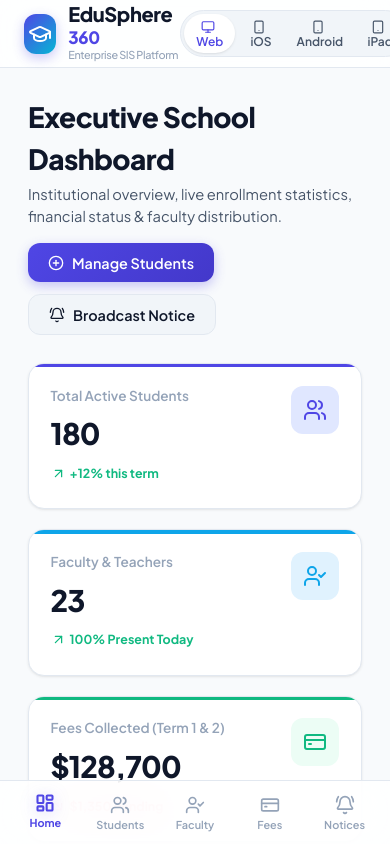
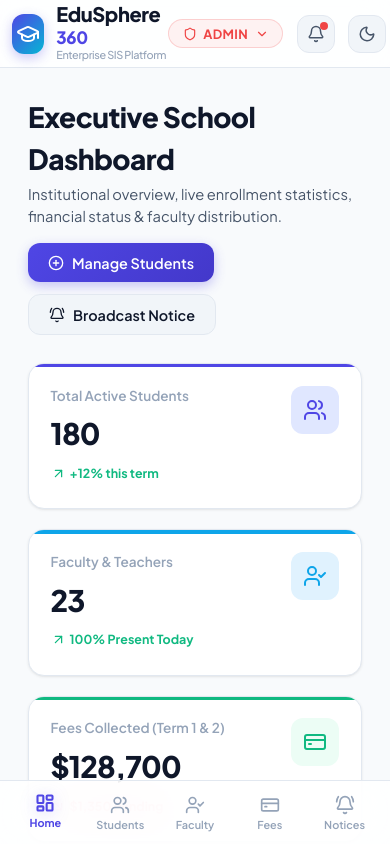
Before and after one commit to manishmaury221105-rgb/School-Management-System, a React (Vite) app: page / in a window 390 px wide. Built offline with nearby package versions, Linux system fonts and the light colour scheme.

Commit message:
fix: remove device switcher buttons (Web, iOS, Android, iPad) and fake frame for clean full-screen responsive UI

```diff
--- a/src/App.jsx
+++ b/src/App.jsx
@@ -6,7 +6,6 @@ import { RoleGuard } from './components/auth/RoleGuard';
 import { Navbar } from './components/common/Navbar';
 import { Sidebar } from './components/common/Sidebar';
 import { BottomNav } from './components/common/BottomNav';
-import { DeviceFrame } from './components/common/DeviceFrame';
 
 // Admin Components
 import { AdminDashboard } from './components/admin/AdminDashboard';
@@ -60,7 +59,6 @@ import { ParentEvents } from './components/parent/ParentEvents';
 export const App = () => {
   const { isAuthenticated, currentRole } = useAuth();
   const [activeTab, setActiveTab] = useState('dashboard');
-  const [deviceMode, setDeviceMode] = useState('desktop'); // 'desktop' | 'iphone' | 'android' | 'tablet'
 
   useEffect(() => {
     setActiveTab('dashboard');
@@ -192,15 +190,11 @@ export const App = () => {
   return (
     <div style={{ minHeight: '100vh', display: 'flex', flexDirection: 'column', background: 'var(--bg-main)' }}>
       {/* Top Navbar */}
-      <Navbar deviceMode={deviceMode} setDeviceMode={setDeviceMode} />
+      <Navbar />
 
-      {/* Device Simulator Frame Wrap (iOS / Android / iPad / Desktop) */}
-      <DeviceFrame deviceMode={deviceMode}>
       <div className="app-container">
         {/* Desktop & Tablet Sidebar */}
-          {deviceMode === 'desktop' && (
         <Sidebar activeTab={activeTab} setActiveTab={setActiveTab} />
-          )}
 
         {/* Main Content Workspace */}
         <main className="main-content-area">
@@ -212,7 +206,6 @@ export const App = () => {
         {/* Mobile Bottom Navigation */}
         <BottomNav activeTab={activeTab} setActiveTab={setActiveTab} />
       </div>
-      </DeviceFrame>
     </div>
   );
 };
--- a/src/components/common/Navbar.jsx
+++ b/src/components/common/Navbar.jsx
@@ -10,9 +10,6 @@ import {
   Moon,
   LogOut,
   Bell,
-  Smartphone,
-  Tablet,
-  Monitor,
   Shield,
   Check,
   ChevronDown,
@@ -21,7 +18,7 @@ import {
   Save,
 } from 'lucide-react';
 
-export const Navbar = ({ deviceMode, setDeviceMode }) => {
+export const Navbar = () => {
   const { currentUser, currentRole, toggleTheme, theme, loginWithRole, logout, changePassword, updateProfile } = useAuth();
   const { notifications } = useSchoolData();
 
@@ -63,50 +60,6 @@ export const Navbar = ({ deviceMode, setDeviceMode }) => {
 
         {/* Action Controls */}
         <div className="nav-actions-wrap">
-          {/* Device Switcher (iOS, Android, Tablet, Web) */}
-          <div style={{
-            display: 'flex',
-            alignItems: 'center',
-            background: 'var(--bg-input)',
-            border: '1px solid var(--border)',
-            borderRadius: 'var(--radius-full)',
-            padding: '3px',
-            gap: '2px'
-          }}>
-            <button
-              onClick={() => setDeviceMode('desktop')}
-              className={`role-switch-btn ${deviceMode === 'desktop' ? 'active' : ''}`}
-              title="Desktop Web Full View"
-            >
-              <Monitor size={14} style={{ display: 'inline', marginRight: '4px', verticalAlign: 'middle' }} />
-              Web
-            </button>
-            <button
-              onClick={() => setDeviceMode('iphone')}
-              className={`role-switch-btn ${deviceMode === 'iphone' ? 'active' : ''}`}
-              title="iOS iPhone 16 Pro View"
-            >
-              <Smartphone size={14} style={{ display: 'inline', marginRight: '4px', verticalAlign: 'middle' }} />
-              iOS
-            </button>
-            <button
-              onClick={() => setDeviceMode('android')}
-              className={`role-switch-btn ${deviceMode === 'android' ? 'active' : ''}`}
-              title="Android Galaxy S24 View"
-            >
-              <Smartphone size={14} style={{ display: 'inline', marginRight: '4px', verticalAlign: 'middle' }} />
-              Android
-            </button>
-            <button
-              onClick={() => setDeviceMode('tablet')}
-              className={`role-switch-btn ${deviceMode === 'tablet' ? 'active' : ''}`}
-              title="Tablet / iPad View"
-            >
-              <Tablet size={14} style={{ display: 'inline', marginRight: '4px', verticalAlign: 'middle' }} />
-              iPad
-            </button>
-          </div>
-
           {/* Interactive Role Switcher Dropdown */}
           <div style={{ position: 'relative' }}>
             <button
--- a/src/styles/components.css
+++ b/src/styles/components.css
@@ -7,7 +7,8 @@
   position: sticky;
   top: 0;
   z-index: 40;
-  height: var(--header-height);
+  min-height: var(--header-height);
+  padding-top: env(safe-area-inset-top, 0px);
   background: var(--bg-card-glass);
   backdrop-filter: blur(16px);
   -webkit-backdrop-filter: blur(16px);
@@ -15,7 +16,39 @@
   display: flex;
   align-items: center;
   justify-content: space-between;
-  padding: 0 1.5rem;
+  padding-left: 1.25rem;
+  padding-right: 1.25rem;
+}
+
+@media (max-width: 640px) {
+  .top-navbar {
+    padding-left: 0.75rem;
+    padding-right: 0.75rem;
+  }
+  .brand-logo-wrap {
+    font-size: 1.05rem;
+    gap: 0.5rem;
+  }
+  .brand-icon-box {
+    width: 32px;
+    height: 32px;
+    border-radius: 8px;
+  }
+  .nav-actions-wrap {
+    gap: 0.4rem;
+  }
+  .role-badge-pill {
+    padding: 0.25rem 0.55rem;
+    font-size: 0.72rem;
+  }
+  .icon-btn {
+    width: 34px;
+    height: 34px;
+  }
+  .avatar-img {
+    width: 32px;
+    height: 32px;
+  }
 }
 
 .brand-logo-wrap {
@@ -43,7 +76,7 @@
 .nav-actions-wrap {
   display: flex;
   align-items: center;
-  gap: 1rem;
+  gap: 0.85rem;
 }
 
 .role-badge-pill {
```
Also changed, not shown: 2126 other files (tests, documents, lock files or other folders). Lines whose indentation alone changed are shown as unchanged.
